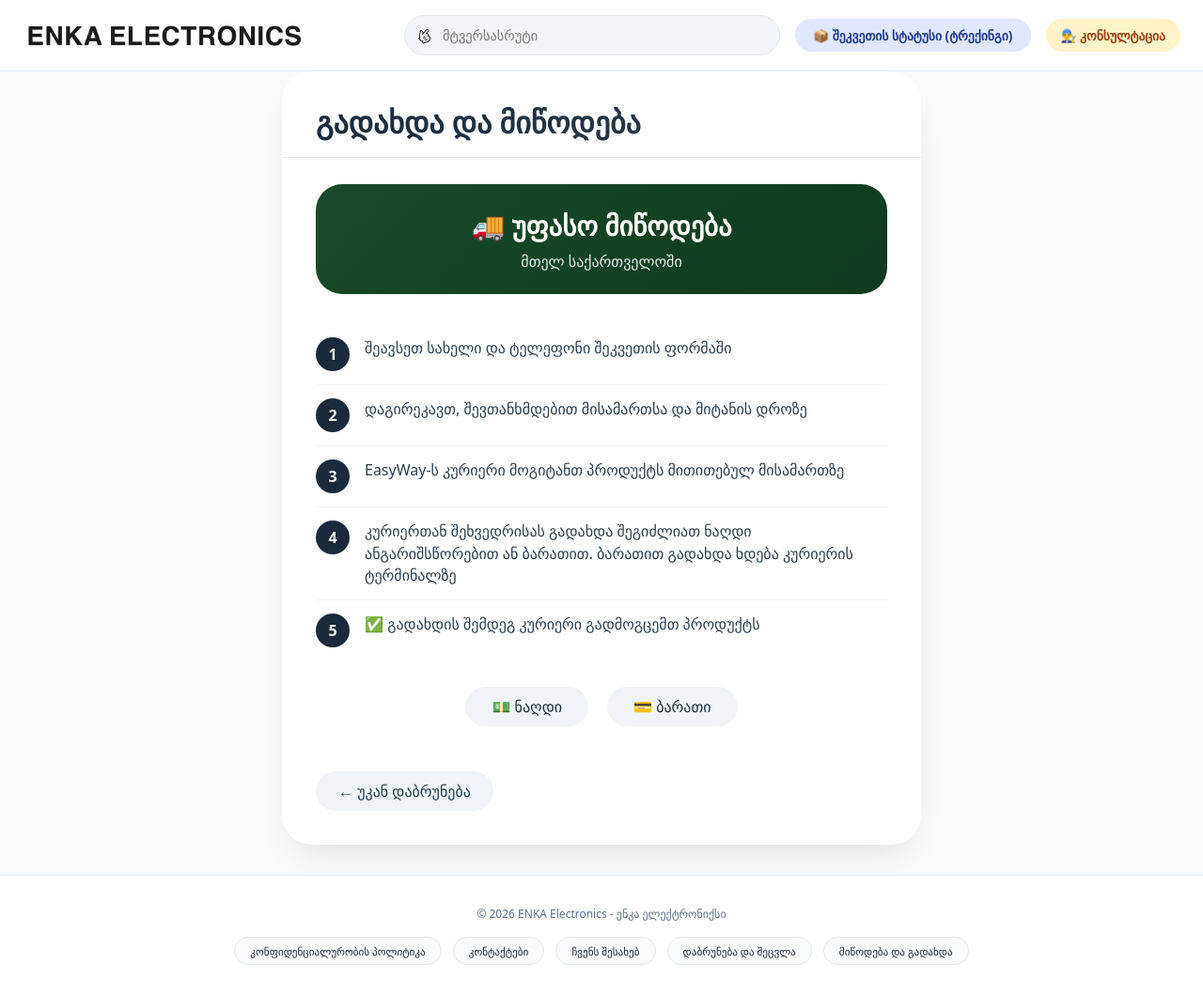
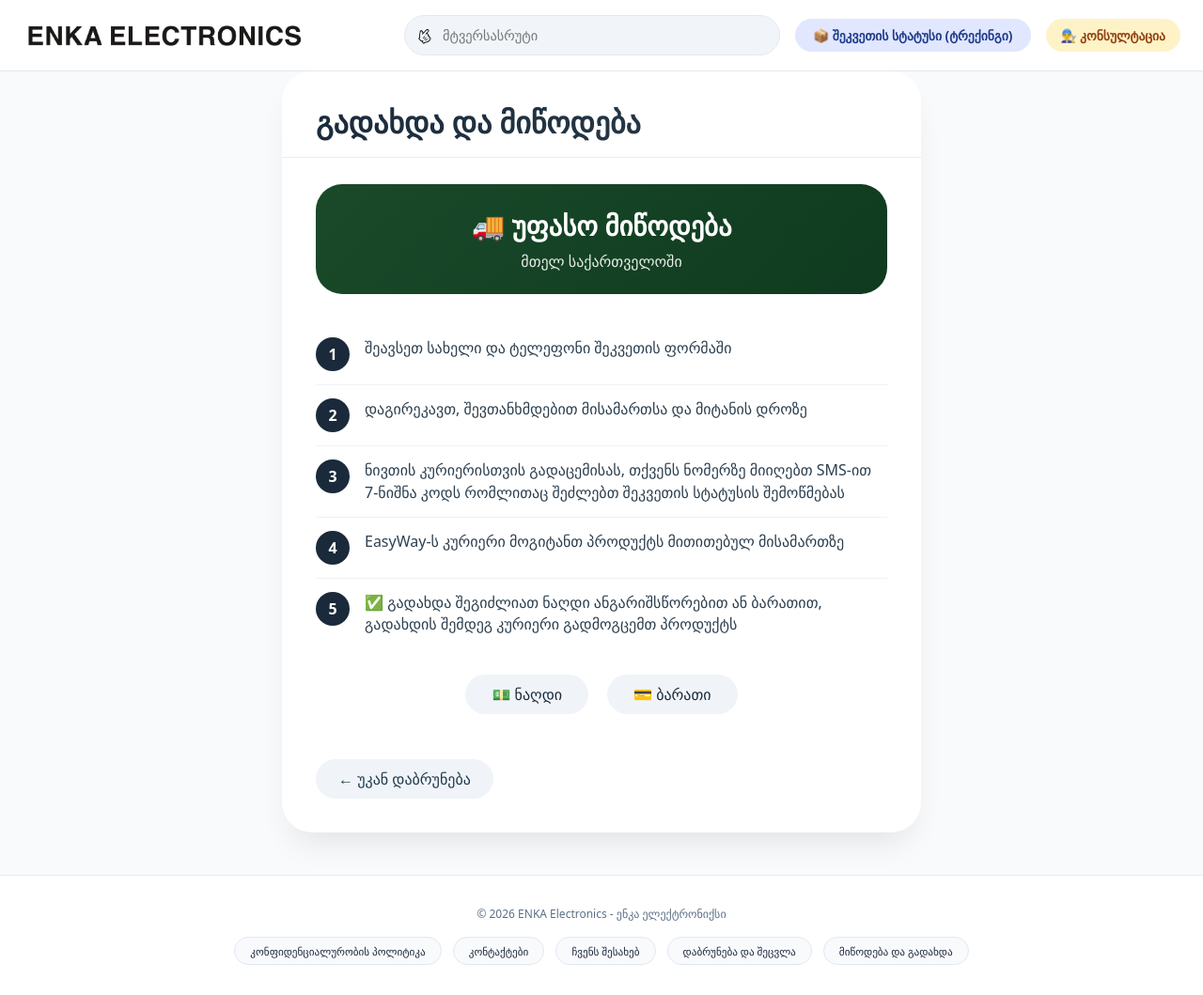
Before and after one commit to nikooganesiani/nikooganesiani.github.io, a Jekyll site: the page built from delivery.html, in a window 1280 px wide and 1059 px high. Shown: the whole window at 94% size. Built offline with Jekyll 4.4.1, drawn with Linux system fonts in a browser that asks for light colours.

Commit message:
Update delivery.html

```diff
--- a/delivery.html
+++ b/delivery.html
@@ -201,15 +201,15 @@ title: "გადახდა და მიწოდება"
             </div>
             <div class="step">
                 <div class="step-number">3</div>
+                <div class="step-text">ნივთის კურიერისთვის გადაცემისას, თქვენს ნომერზე მიიღებთ SMS-ით 7-ნიშნა კოდს რომლითაც შეძლებთ შეკვეთის სტატუსის შემოწმებას</div>
+            </div>
+            <div class="step">
+                <div class="step-number">4</div>
                 <div class="step-text">EasyWay-ს კურიერი მოგიტანთ პროდუქტს მითითებულ მისამართზე</div>
             </div>
             <div class="step">
-                <div class="step-number">4</div>
-                <div class="step-text">კურიერთან შეხვედრისას გადახდა შეგიძლიათ ნაღდი ანგარიშსწორებით ან ბარათით. ბარათით გადახდა ხდება კურიერის ტერმინალზე</div>
-            </div>
-            <div class="step">
                 <div class="step-number">5</div>
-                <div class="step-text">✅ გადახდის შემდეგ კურიერი გადმოგცემთ პროდუქტს</div>
+                <div class="step-text">✅ გადახდა შეგიძლიათ ნაღდი ანგარიშსწორებით ან ბარათით, გადახდის შემდეგ კურიერი გადმოგცემთ პროდუქტს</div>
             </div>
         </div>
 
```
